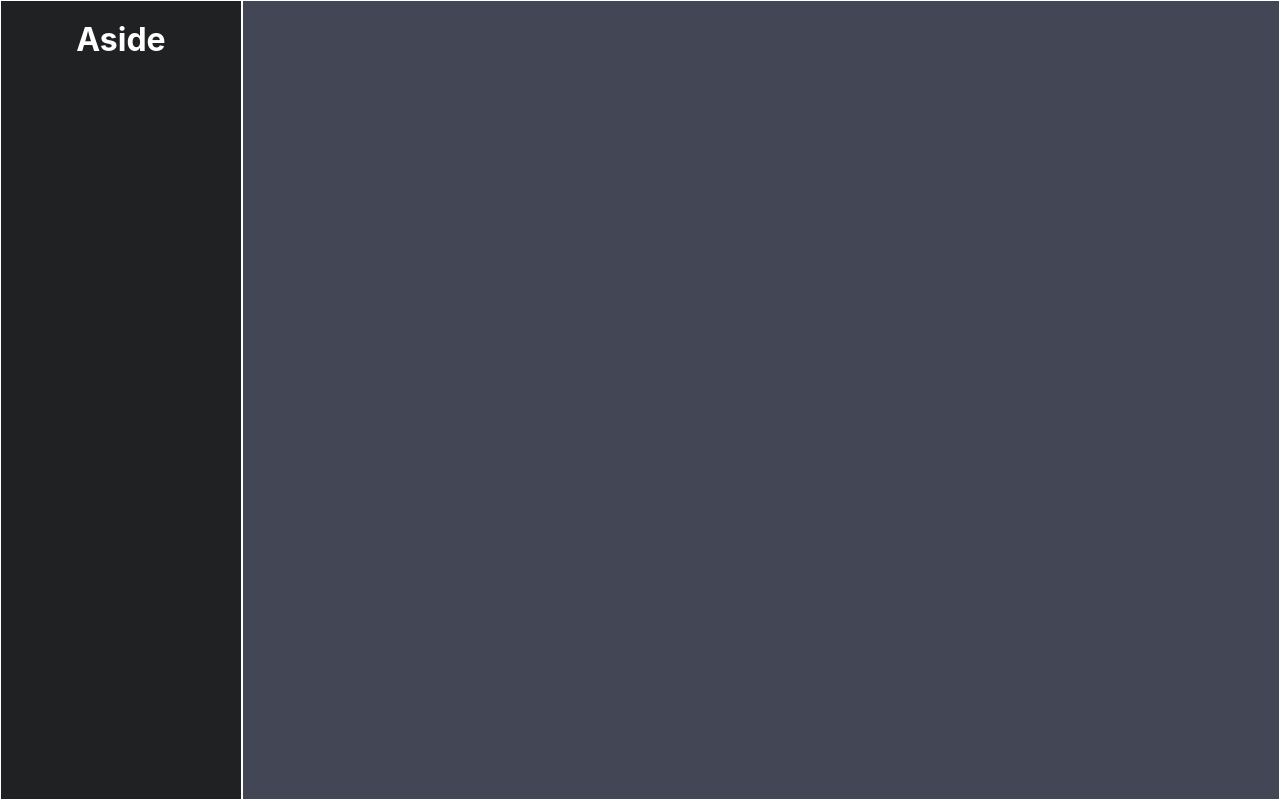
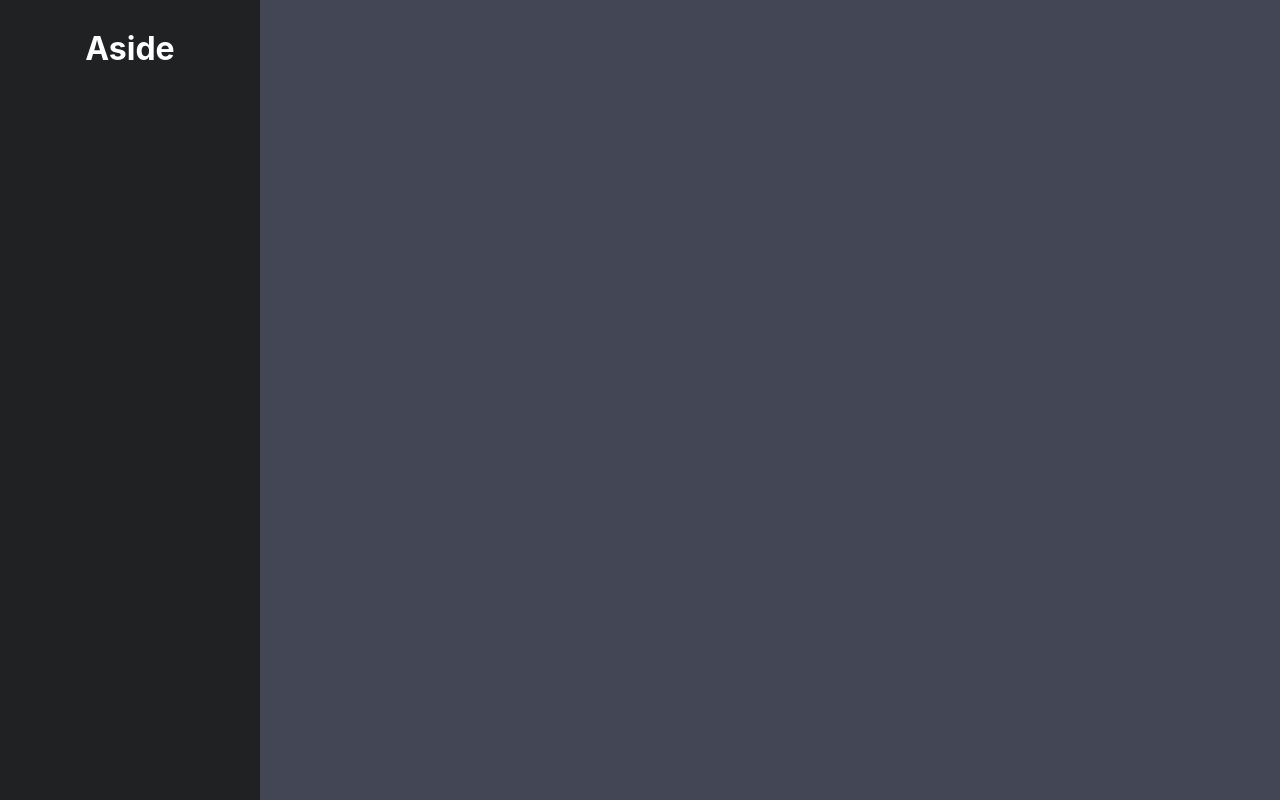
Before and after one commit to ShafferMichael/EnhancedGPT, a React (Create React App) app in the folder client/: page / in a window 1280 px wide. Built offline with nearby package versions, Linux system fonts and the light colour scheme.

Commit message:
edited normalize

```diff
--- a/client/src/App.css
+++ b/client/src/App.css
@@ -8,14 +8,13 @@
 }
 
 .sidemenu {
-  width: 240px;
-  border: 1px solid white;
+  width: 260px;
+  padding: 10px;
   background-color: #202123;
 }
 
 .chatbox{
   flex: 1;
-  border: 1px solid white;
   background-color: #434654;
 
 }
--- a/client/src/normal.css
+++ b/client/src/normal.css
@@ -23,6 +23,24 @@
   body {
     margin: 0;
   }
+
+  /**
+  * easier control over setting box-sizing: content-box for third party widgets
+  * https://stackoverflow.com/questions/29605843/how-do-you-add-box-sizing-border-box-to-normalize-css-file
+  */
+  html {
+    -webkit-box-sizing: border-box;
+       -moz-box-sizing: border-box;
+            box-sizing: border-box;
+}
+
+    *,
+    *::before,
+    *::after {
+        -webkit-box-sizing: inherit;
+           -moz-box-sizing: inherit;
+                box-sizing: inherit;
+    }
 
   /**
    * Render the `main` element consistently in IE.
```
